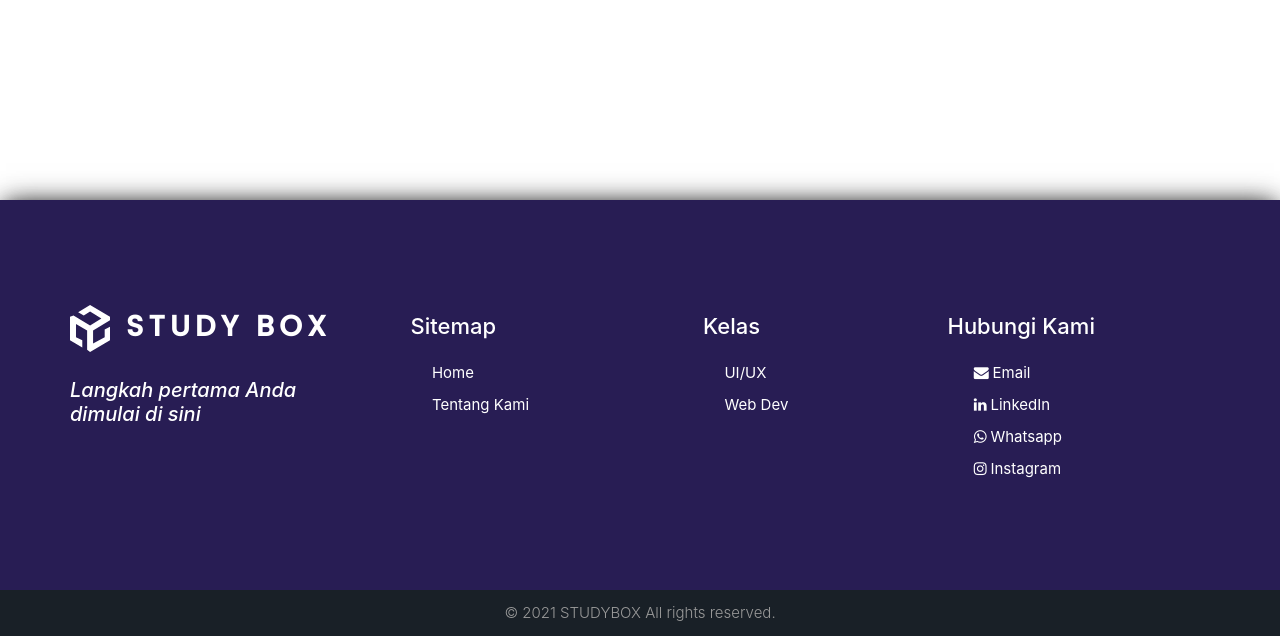
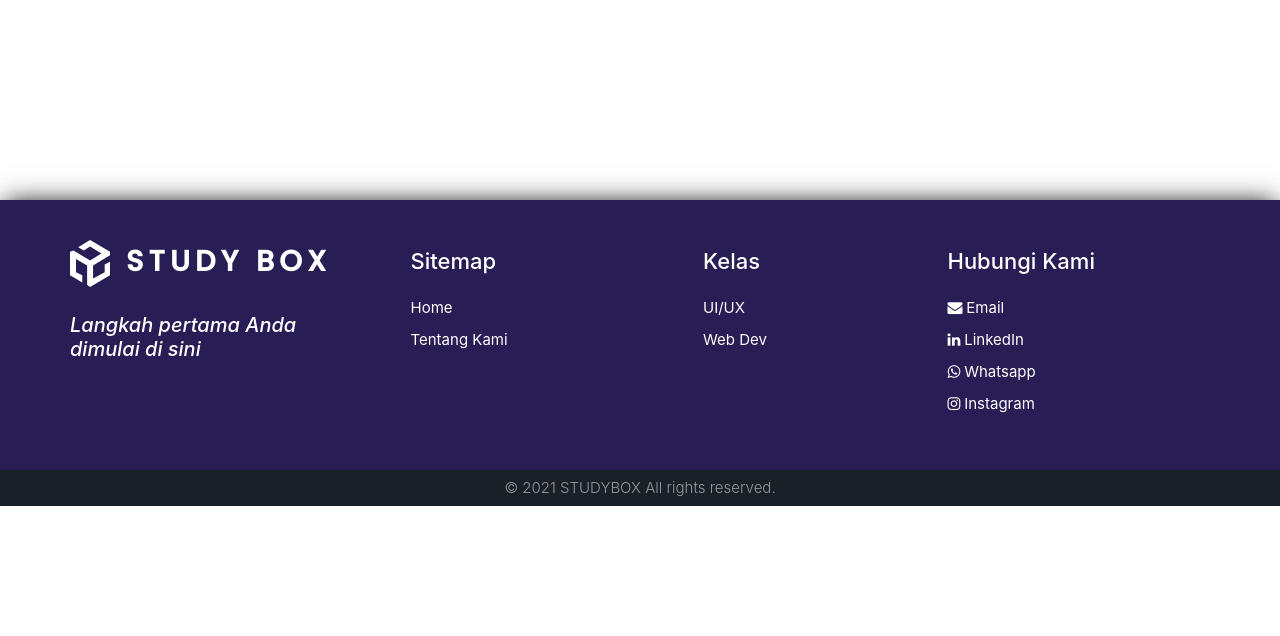
Before and after one commit to lonelykatana/studybox.id, a PHP site: page / in a window 1280 px wide. Shown: the part 1876-2512 px from the top of the page. After the commit the page ends 2382 px from the top, so only its background shows below. Run offline with PHP 8.4, Linux system fonts and the light colour scheme; data comes from the database, SQL or seed files in the repository; some libraries are stand-ins or nearby versions.

Commit message:
perbaiki footer

```diff
--- a/footer.css
+++ b/footer.css
@@ -56,7 +56,7 @@ a {
  display:inline-block
 }
 .footer-big {
- padding:105px 0px 65px 0px;
+ padding:40px 0px 10px 0px;
  box-shadow: rgb(51, 51, 51) 0px 0px 20px -6px;
 }
 .footer-big .footer-widget {
@@ -94,7 +94,7 @@ a {
 .mini-footer {
  background:#192027;
  text-align:center;
- padding:10px 0
+ padding:5px 0
 }
 .mini-footer p {
  margin:0;
--- a/index.php
+++ b/index.php
@@ -286,10 +286,10 @@ if(isset($_POST['addprod'])){
 
     <!-- Footer -->
     <footer class="footer-area footer--light" >
-        <div class="footer-big">
+        <div class="footer-big" >
           <!-- start .container -->
           <div class="container" style="padding:0px; ">
-            <div class="row">
+            <div class="row" style="padding:0px;">
               <div class="col-xs-12 col-sm-6 col-md-3">
                 <div class="footer-widget">
                   <div class="widget-about">
--- a/style.css
+++ b/style.css
@@ -124,7 +124,7 @@ nav {
 }
 
 li{
-  padding-left: 10%;
+  padding-left: 0px;
 }
 .nav-links li a {
   font-size: 1rem;
```
